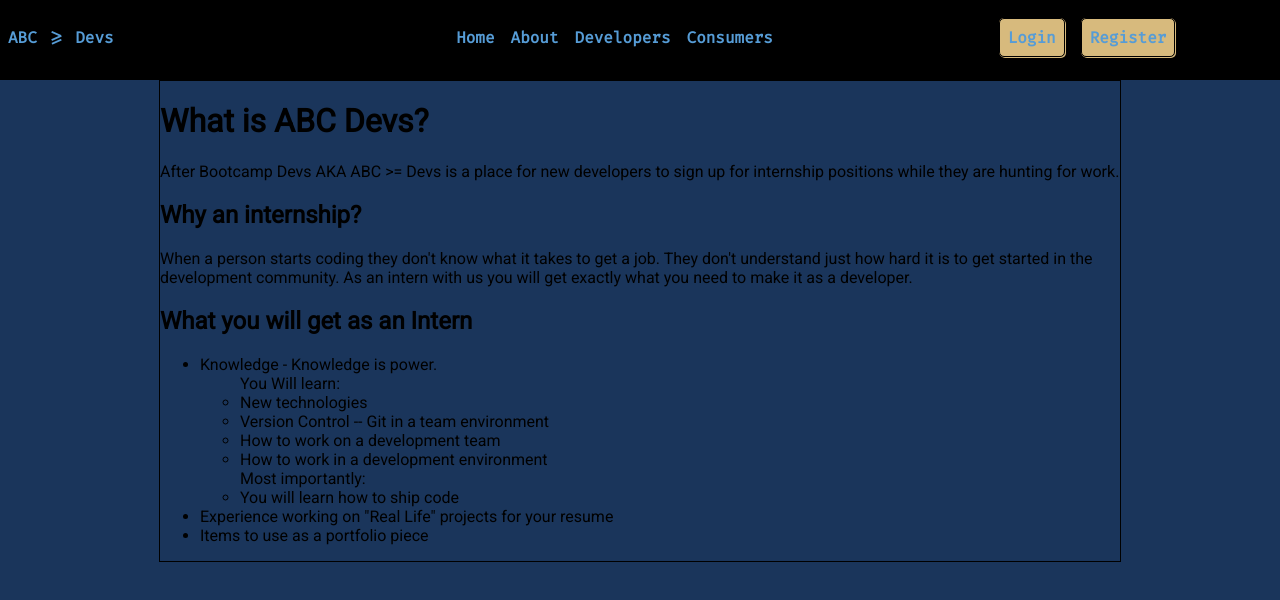
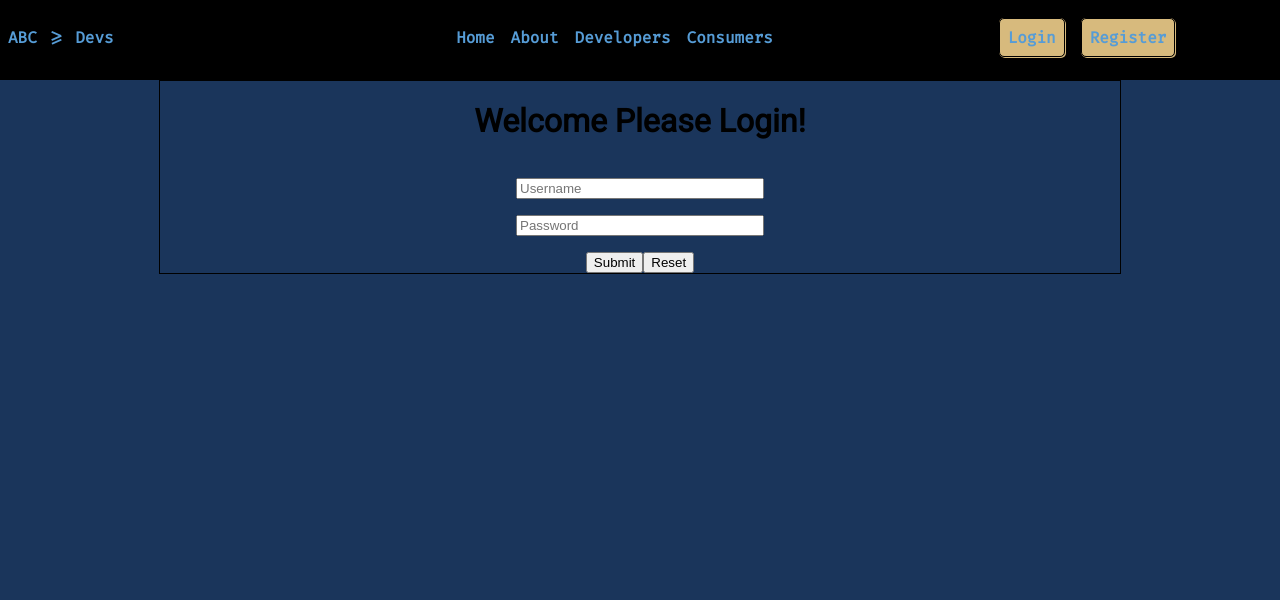
Before and after one commit to skylerwebdev/abc-devs, a React (Create React App) app: page /login in a window 1280 px wide. Shown: the top 600 px of the page. Built offline with nearby package versions, Linux system fonts and the light colour scheme.

Commit message:
Login Form

```diff
--- a/src/configs/AppRouter.jsx
+++ b/src/configs/AppRouter.jsx
@@ -1,10 +1,16 @@
 import React from 'react'
-import { Route as R } from 'react-router-dom'
+import { Route as R, Switch} from 'react-router-dom'
 import Home from '../pages/Home'
+import Login from '../pages/Login'
+import Hello from '../pages/Hello'
 const AppRouter = () => {
     return (
         <div>
+            <Switch>
             <R exact path='/'>{Home}</R>
+            <R path='/hello'>{Hello}</R>
+    <R exact path='/login'>{Login}</R>
+    </Switch>
         </div>
     )
 }
--- /dev/null
+++ b/src/pages/Hello.jsx
@@ -0,0 +1,11 @@
+import React from 'react'
+
+const Hello = () => {
+    return (
+        <div>
+            <h1>Hello Works</h1>
+        </div>
+    )
+}
+
+export default Hello
--- /dev/null
+++ b/src/pages/Login.jsx
@@ -0,0 +1,49 @@
+import React from 'react';
+import { Formik } from 'formik';
+import '../styles/Forms.css'
+const Login = () => (
+  <div>
+    <h1>Welcome Please Login!</h1>
+    <Formik
+      initialValues={{ username: "", password:"" }}
+      onSubmit={(values, actions) => {
+        setTimeout(() => {
+          alert(JSON.stringify(values, null, 2));
+          actions.setSubmitting(false);
+        }, 1000);
+      }}
+    >
+      {props => (
+          <form onSubmit={props.handleSubmit}>
+            <div className="form">
+          <input
+            type="text"
+            onChange={props.handleChange}
+            onBlur={props.handleBlur}
+            value={props.values.username}
+            name="username"
+            placeholder="Username"
+            />
+            {props.errors.username && <div id="feedback">{props.errors.username}</div>}
+         <input
+            type="password"
+            onChange={props.handleChange}
+            onBlur={props.handleBlur}
+            value={props.values.password}
+            name="password"
+            placeholder="Password"
+          />
+            {props.errors.password && <div id="feedback">{props.errors.password}</div>}
+
+          <div className="formBtn">
+          <button type="submit">Submit</button>
+          <button type='reset'>Reset</button>
+          </div>
+          </div>
+        </form>
+      )}
+    </Formik>
+  </div>
+);
+
+export default Login
--- /dev/null
+++ b/src/styles/Forms.css
@@ -0,0 +1,13 @@
+.form{
+    display: flex;
+    flex-direction: column;
+    align-items: center;
+}
+input{
+    width:25%;
+    margin-top: 1rem;
+
+}
+.formBtn{
+    margin-top: 1rem;
+}
```
Also changed, not shown: package.json (+6 -1 lines), 2 other files (tests, documents, lock files or other folders).
